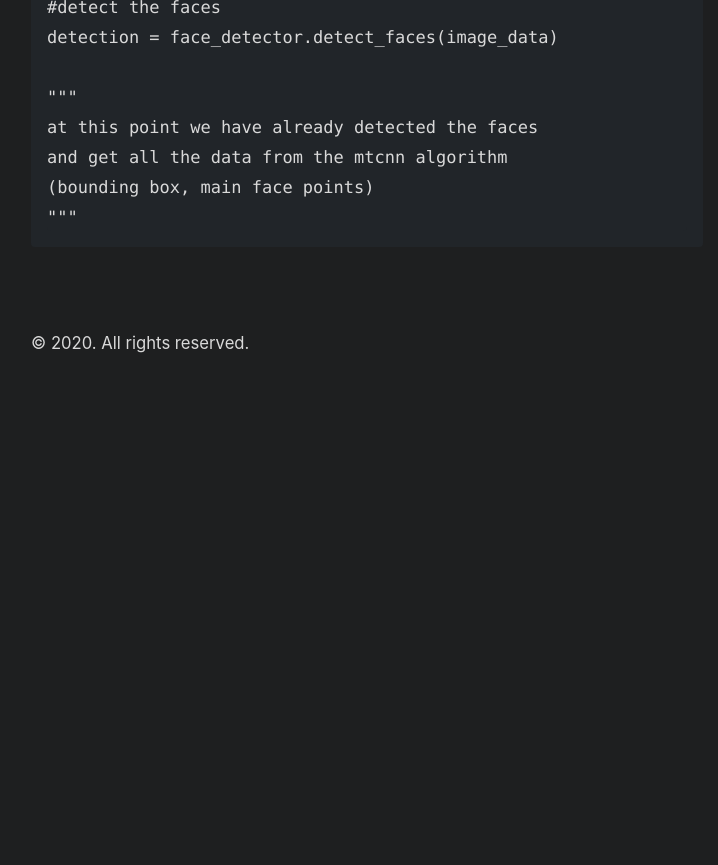
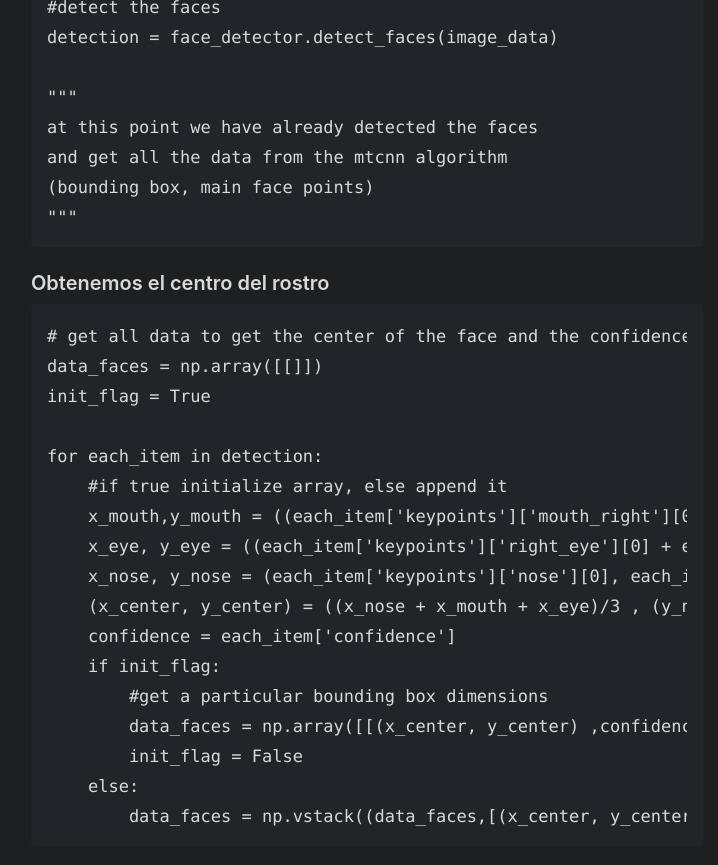
Before and after one commit to srosalest/srosalest.github.io, a Jekyll site: the page built from _posts/2020-12-27-deteccion-y-reconocimiento-facial.md, in a window 1280 px wide and 900 px high, scrolled down 2150 px. Shown: the top 865 px of the window, without its empty margins (273-991 px from the left). Built offline with Jekyll 4.4.1, drawn with Linux system fonts in a browser that asks for light colours; before the commit the page ends 2555 px from its top, so only the background shows below that; some of the changed text lies outside the part shown.

Commit message:
first post

````diff
--- a/_posts/2020-12-27-deteccion-y-reconocimiento-facial.md
+++ b/_posts/2020-12-27-deteccion-y-reconocimiento-facial.md
@@ -38,7 +38,7 @@ autor: Sebastián Rosales
 
 * Inicializamos el detector de rostros [IPAZC](https://github.com/ipazc/mtcnn) y procesamos nuestra imagen.
 
-* Obtenemos el centro de la imagen a partir de los puntos reconocidos por el detector.
+* Obtenemos el centro del rostro a partir de los puntos reconocidos por el detector.
 
 * Visualizamos el resultado obtenido.
 
@@ -81,3 +81,24 @@ and get all the data from the mtcnn algorithm
 (bounding box, main face points)
 """
 ```
+
+### Obtenemos el centro del rostro
+```
+# get all data to get the center of the face and the confidence
+data_faces = np.array([[]])
+init_flag = True
+
+for each_item in detection:
+    #if true initialize array, else append it
+    x_mouth,y_mouth = ((each_item['keypoints']['mouth_right'][0] + each_item['keypoints']['mouth_left'][0])/2 , (each_item['keypoints']['mouth_right'][1] + each_item['keypoints']['mouth_left'][1])/2)
+    x_eye, y_eye = ((each_item['keypoints']['right_eye'][0] + each_item['keypoints']['left_eye'][0])/2,(each_item['keypoints']['right_eye'][1] + each_item['keypoints']['left_eye'][1])/2)
+    x_nose, y_nose = (each_item['keypoints']['nose'][0], each_item['keypoints']['nose'][1])
+    (x_center, y_center) = ((x_nose + x_mouth + x_eye)/3 , (y_nose + y_mouth + y_eye)/3)
+    confidence = each_item['confidence']
+    if init_flag:
+        #get a particular bounding box dimensions
+        data_faces = np.array([[(x_center, y_center) ,confidence]])
+        init_flag = False
+    else:
+        data_faces = np.vstack((data_faces,[(x_center, y_center),confidence]))
+```
````
